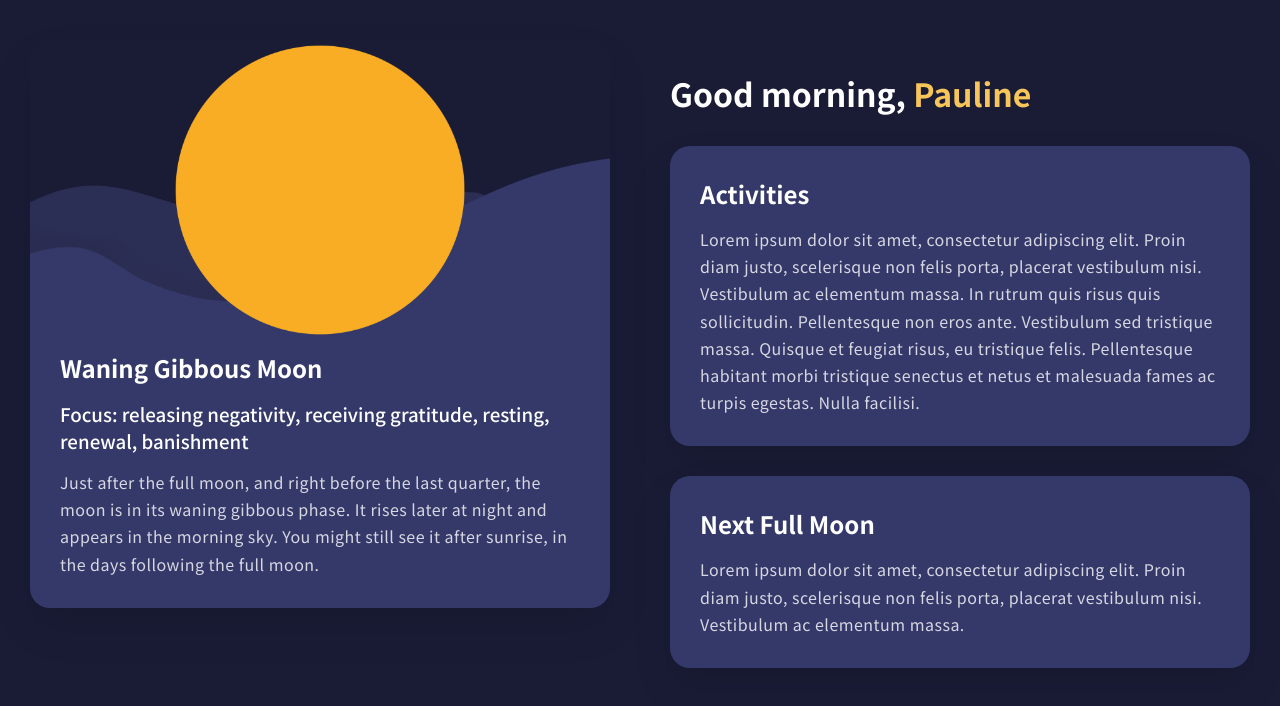
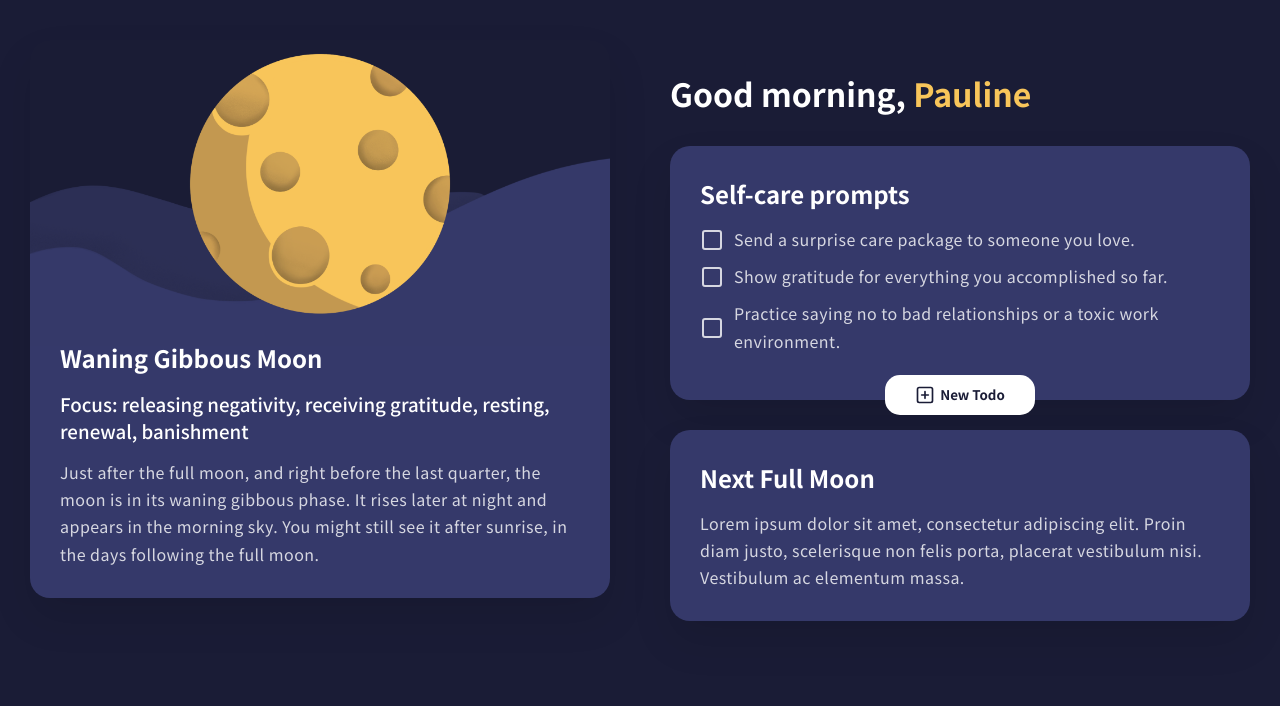
Before and after one commit to paulinemss/moonlight, a React (Create React App) app: page / in a window 1280 px wide. Shown: the top 706 px of the page. Built offline with nearby package versions, Linux system fonts and the light colour scheme.

Commit message:
Render self-care prompts

```diff
--- a/package.json
+++ b/package.json
@@ -8,6 +8,7 @@
     "@testing-library/user-event": "^7.2.1",
     "react": "^16.13.1",
     "react-dom": "^16.13.1",
+    "react-icons": "^3.11.0",
     "react-scripts": "3.4.3"
   },
   "scripts": {
--- a/src/App.js
+++ b/src/App.js
@@ -105,7 +105,11 @@ class App extends React.Component {
             username='Pauline'
           />
           <Card>
-            <Activities />
+            <Activities
+              now={this.state.now}
+              moonPhase={this.state.moonPhase}
+              todos={data[this.state.moonPhase]["todos"]}
+            />
           </Card>
           <Card>
             <h2>Next Full Moon</h2>
--- a/src/components/Activities.js
+++ b/src/components/Activities.js
@@ -1,12 +1,130 @@
 import React from 'react';
+import { FiSquare, FiCheckSquare, FiPlusSquare } from 'react-icons/fi';
 
-function Activities () {
-  return (
-    <div>
-      <h2>Activities</h2>
-      <p>Lorem ipsum dolor sit amet, consectetur adipiscing elit. Proin diam justo, scelerisque non felis porta, placerat vestibulum nisi. Vestibulum ac elementum massa. In rutrum quis risus quis sollicitudin. Pellentesque non eros ante. Vestibulum sed tristique massa. Quisque et feugiat risus, eu tristique felis. Pellentesque habitant morbi tristique senectus et netus et malesuada fames ac turpis egestas. Nulla facilisi.</p>
-    </div>
-  )
+let usedTodos = [];
+
+class Activities extends React.Component {
+  constructor (props) {
+    super(props)
+
+    this.state = {
+      threeTodos: [],
+      completedTodos: []
+    }
+
+    this.getThreeTodos = this.getThreeTodos.bind(this)
+    this.toggleCheckbox = this.toggleCheckbox.bind(this)
+  }
+
+  getThreeTodos (allTodos, moonPhase) {
+    let newTodos = allTodos.filter(todo => !usedTodos.includes(todo));
+    const threeTodos = [];
+
+    if (newTodos.length < 3) {
+      newTodos = allTodos.slice();
+      usedTodos = [];
+    }
+
+    for (let i=0; i<3; i++) {
+      let index = Math.floor(Math.random() * newTodos.length);
+      threeTodos.push(newTodos[index]);
+      usedTodos.push(newTodos[index]);
+      newTodos.splice(index, 1);
+    }
+
+    localStorage.setItem(moonPhase, JSON.stringify(usedTodos));
+
+    return threeTodos;
+  }
+
+  toggleCheckbox (todo) {
+    const completedTodos = this.state.completedTodos.slice();
+
+    if (completedTodos.includes(todo)) {
+      let index = completedTodos.indexOf(todo);
+      completedTodos.splice(index, 1);
+    } else {
+      completedTodos.push(todo);
+    }
+
+    this.setState({ completedTodos: completedTodos });
+    localStorage.setItem('completedTodos', JSON.stringify(completedTodos));
+  }
+
+  componentDidMount () {
+    const { todos, moonPhase, now } = this.props;
+    const today = `${now.getDate()}-${now.getMonth() + 1}-${now.getFullYear()}`;
+
+    // checking if there are any used todos already in local storage
+    const savedUsedTodos = JSON.parse(localStorage.getItem(moonPhase));
+    if (savedUsedTodos) {
+      usedTodos = savedUsedTodos;
+    }
+
+    // checking if three todos have already been rendered and saved to local storage today
+    const savedDailyTodos = JSON.parse(localStorage.getItem(today));
+    if (savedDailyTodos) {
+      this.setState({ threeTodos: savedDailyTodos })
+    } else {
+      const threeTodos = this.getThreeTodos(todos, moonPhase);
+      this.setState({ threeTodos: threeTodos })
+      localStorage.setItem(today, JSON.stringify(threeTodos));
+    }
+
+    // checking if there are already completed daily todos
+    const savedCompletedTodos = JSON.parse(localStorage.getItem('completedTodos'));
+    if (savedCompletedTodos) {
+      this.setState({ completedTodos: savedCompletedTodos })
+    }
+
+  }
+
+  render () {
+    return (
+      <div>
+        <h2>Self-care prompts</h2>
+        <ul className='activity__all'>
+          {this.state.threeTodos.map((todo, index) => (
+            this.state.completedTodos.includes(todo)
+              ? <li key={index}>
+                  <p className='activity__line'>
+                    <div className='checkbox__wrapper'>
+                      <button
+                        className='checkbox__btn checked'
+                        onClick={() => this.toggleCheckbox(todo)}
+                      >
+                          <FiCheckSquare />
+                      </button>
+                    </div>
+                    <span>{todo}</span>
+                  </p>
+                </li>
+              : <li key={index}>
+                  <p className='activity__line'>
+                    <div className='checkbox__wrapper'>
+                      <button
+                        className='checkbox__btn'
+                        onClick={() => this.toggleCheckbox(todo)}
+                      >
+                          <FiSquare />
+                      </button>
+                    </div>
+                    <span>{todo}</span>
+                  </p>
+                </li>
+          ))}
+        </ul>
+        <div className='addtodo__wrapper'>
+          <button
+            className='addtodo__btn'
+          >
+              <span className='addtodo__icon'><FiPlusSquare /></span>
+              <span>New Todo</span>
+          </button>
+        </div>
+      </div>
+    )
+  }
 }
 
 export default Activities;
--- a/src/index.css
+++ b/src/index.css
@@ -8,6 +8,8 @@ body {
   color: #fff;
   overflow: hidden;
 }
+
+/* default settings */
 
 h1, h2, h3, p {
   margin: 0;
@@ -26,6 +28,14 @@ p {
   letter-spacing: 0.03rem;
   line-height: 1.7;
 }
+
+ul {
+  list-style-type: none;
+  margin: 0;
+  padding: 0;
+}
+
+/* main elements CSS */
 
 .app {
   display: flex;
@@ -51,6 +61,8 @@ p {
   flex-direction: column;
 }
 
+/* moon elements CSS */
+
 .mooncard__wrapper {
   background: url('assets/background-large.png') #35396A no-repeat;
   background-position: top;
@@ -67,18 +79,20 @@ p {
 .moon__wrapper {
   display: flex;
   justify-content: center;
-  margin-bottom: -10px;
+  margin-bottom: -20px;
 }
 
 .moon__image {
-  width: 50vw;
-  height: 50vw;
-  background: url('assets/moon.png') no-repeat;
+  width: 45vw;
+  height: 45vw;
+  background: url('assets/full-moon.png') no-repeat;
   background-position: top;
   background-size: 100%;
   position: absolute;
-  top: 30px;
+  top: 40px;
 }
+
+/* greetings elements CSS */
 
 .greeting__wrapper {
   padding: 30px;
@@ -87,3 +101,69 @@ p {
 .greeting__username {
   color: #F8C55A;
 }
+
+/* activities elements CSS */
+
+.activity__all {
+  margin-bottom: -10px;
+}
+
+.activity__line {
+  display: flex;
+  align-items: center;
+  flex-direction: row;
+  margin-bottom: 10px;
+}
+
+.checkbox__wrapper {
+  display: flex;
+  margin-right: 10px;
+}
+
+.checkbox__btn {
+  background: none;
+  border: none;
+  outline: none;
+  color: #fff;
+  font-size: 24px;
+  cursor: pointer;
+  padding: 0;
+  display: flex;
+}
+
+.checkbox__btn:focus {
+  transform: scale(1.2);
+}
+
+.checked {
+  color: #F8C55A;
+}
+
+.addtodo__wrapper {
+  display: flex;
+  justify-content: center;
+  height: 15px;
+  position: relative;
+}
+
+.addtodo__btn {
+  background: #fff;
+  border: none;
+  outline: none;
+  color: #1A1C36;
+  font-family: 'Noto Sans JP';
+  font-weight: 600;
+  padding: 10px 30px;
+  border-radius: 15px;
+  cursor: pointer;
+  position: absolute;
+  top: 20px;
+  display: flex;
+  align-items: center;
+}
+
+.addtodo__icon {
+  font-size: 20px;
+  margin-right: 5px;
+  display: flex;
+}
```
Also changed, not shown: src/assets/full-moon.png (added), 1 other file (tests, documents, lock files or other folders).
